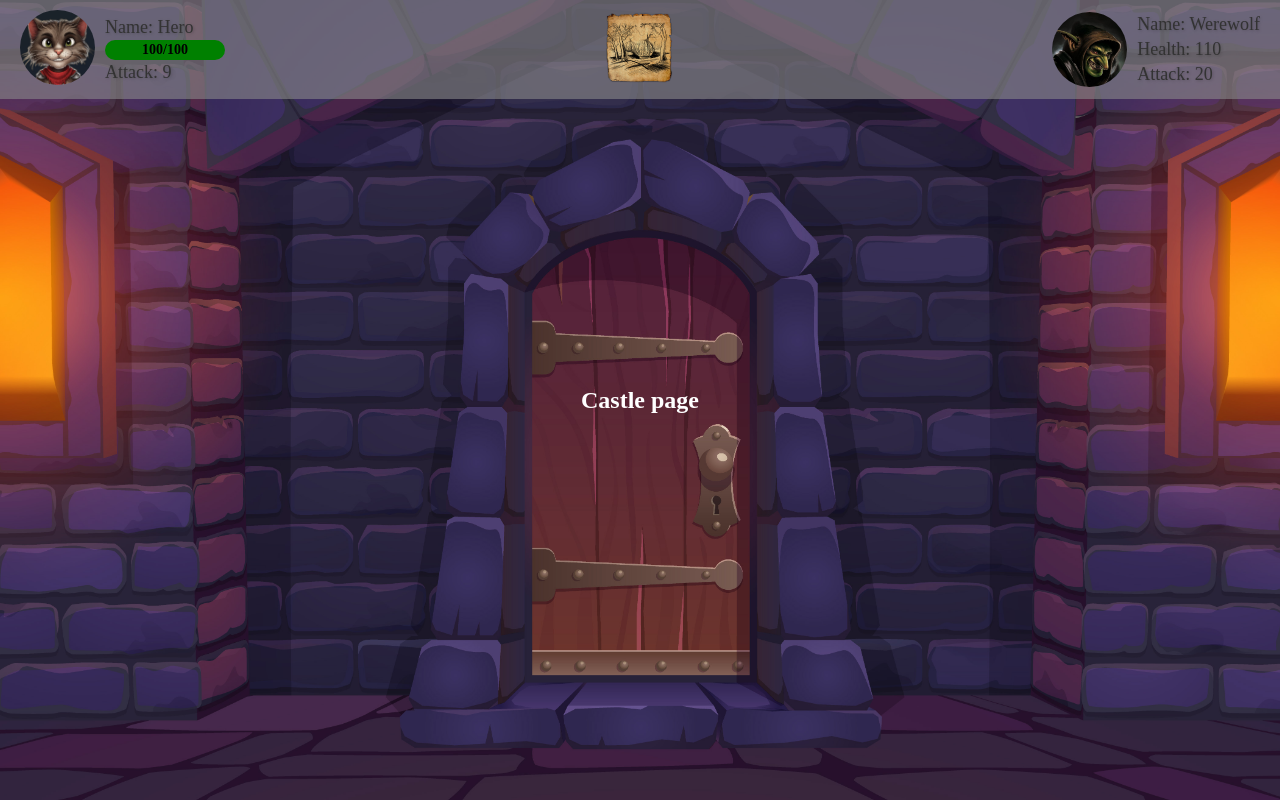
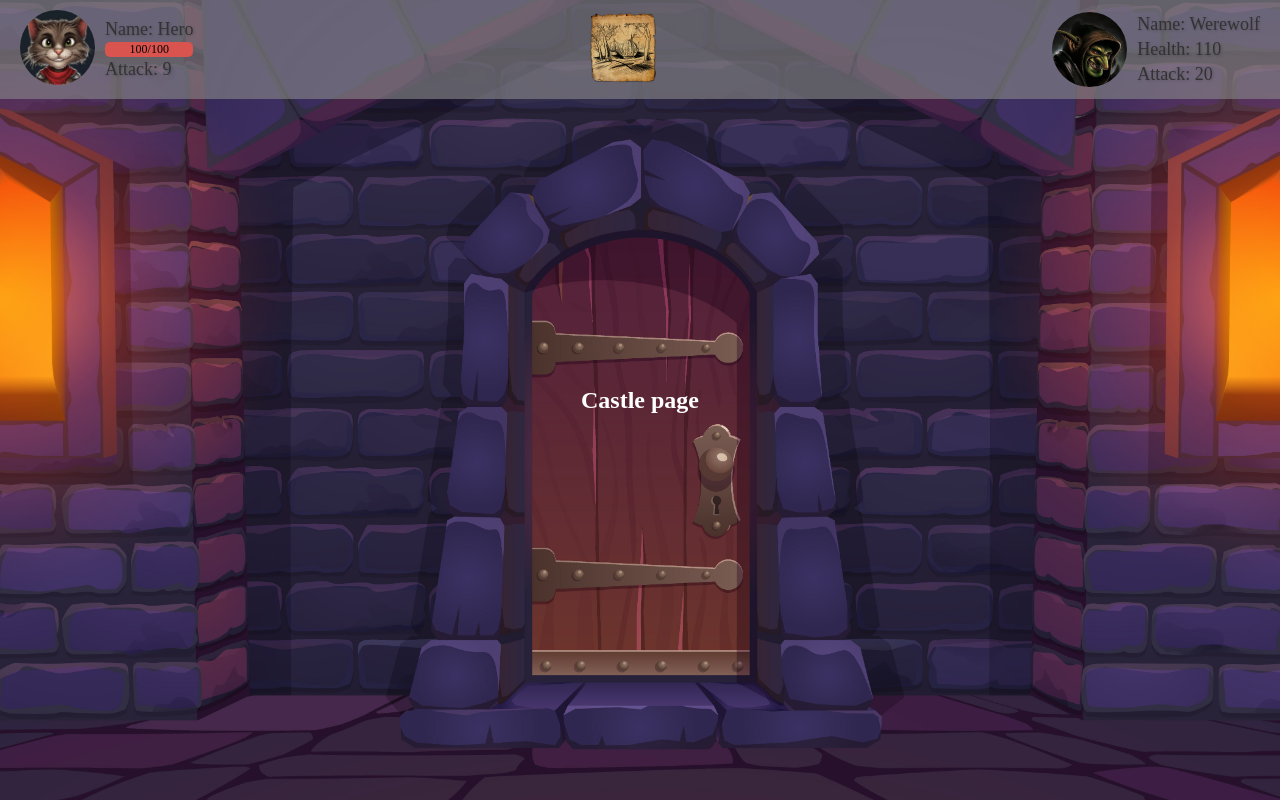
Before and after one commit to Parchello/TestWS, a React (Vite) app: page /castle in a window 1280 px wide. Built offline with nearby package versions, Linux system fonts and the light colour scheme.

Commit message:
removed console mistake healthbar

```diff
--- a/src/components/HealthBar/HealthBar.jsx
+++ b/src/components/HealthBar/HealthBar.jsx
@@ -1,14 +1,17 @@
 import { useSelector } from "react-redux";
 import { HealthBarContainer, HealthBarFill, HealthBarText, HealthBarWrapper } from "./HealthBar.styled.jsx";
 
-// eslint-disable-next-line react/prop-types
 const HealthBar = () => {
   const playerInfo = useSelector((state) => (state.hero.players.length > 0 ? state.hero.players[0] : null));
+
+  if (!playerInfo) return null;
+
+  const healthPercentage = (playerInfo.health / playerInfo.maxHealth) * 100;
 
   return (
     <HealthBarWrapper>
       <HealthBarContainer>
-        <HealthBarFill currentHealth={playerInfo.health} maxHealth={playerInfo.maxHealth} />
+        <HealthBarFill style={{ width: `${healthPercentage}%` }} />
         <HealthBarText>
           {playerInfo.health}/{playerInfo.maxHealth}
         </HealthBarText>
--- a/src/components/HealthBar/HealthBar.styled.jsx
+++ b/src/components/HealthBar/HealthBar.styled.jsx
@@ -1,44 +1,32 @@
 import styled from "styled-components";
 
-// Стилізована шкала здоров'я героя
+export const HealthBarWrapper = styled.div`
+  display: flex;
+  align-items: center;
+  justify-content: center;
+  width: 100%;
+`;
+
 export const HealthBarContainer = styled.div`
-  width: 120px; /* Змінений розмір ширини шкали */
-  height: 20px; /* Змінена висота шкали */
-  background-color: #ddd; /* Задній фон */
-  border-radius: 10px; /* Згладжені краї */
+  position: relative;
+  width: 100%;
+  background-color: #e0e0e0;
+  border-radius: 5px;
   overflow: hidden;
-  position: relative; /* Додаємо, щоб текст знаходився всередині */
 `;
 
 export const HealthBarFill = styled.div`
-  height: 100%;
-  width: ${({ currentHealth, maxHealth }) => (currentHealth / maxHealth) * 100}%; /* Динамічна ширина шкали */
-  background-color: ${({ currentHealth, maxHealth }) =>
-    (currentHealth / maxHealth) * 100 > 75
-      ? "green"
-      : (currentHealth / maxHealth) * 100 > 50
-      ? "yellow"
-      : (currentHealth / maxHealth) * 100 > 25
-      ? "orange"
-      : "red"}; /* Зміна кольору в залежності від рівня здоров'я */
-  transition: width 0.5s ease-in-out, background-color 0.5s ease-in-out; /* Плавна анімація зміни ширини і кольору */
+  height: 15px;
+  background-color: ${(props) => (props.percentage > 50 ? "#76c7c0" : props.percentage > 20 ? "#f0ad4e" : "#d9534f")};
+  transition: width 0.3s ease-in-out;
 `;
 
 export const HealthBarText = styled.div`
   position: absolute;
+  width: 100%;
+  text-align: center;
   top: 0;
   left: 0;
-  width: 100%; /* Текст займає всю ширину контейнера */
-  height: 100%; /* Вирівнювання тексту по висоті шкали */
-  display: flex; /* Використовуємо flex для вирівнювання тексту */
-  justify-content: center; /* Центрування тексту по горизонталі */
-  align-items: center; /* Центрування тексту по вертикалі */
+  font-size: 12px;
   color: black;
-  font-weight: bold;
-  font-size: 14px; /* Оптимальний розмір тексту для маленької шкали */
-  pointer-events: none; /* Запобігає взаємодії з текстом, дозволяючи натискати через нього */
 `;
-
-export const HealthBarWrapper = styled.div`
-  width: 100%;
-`;
```
